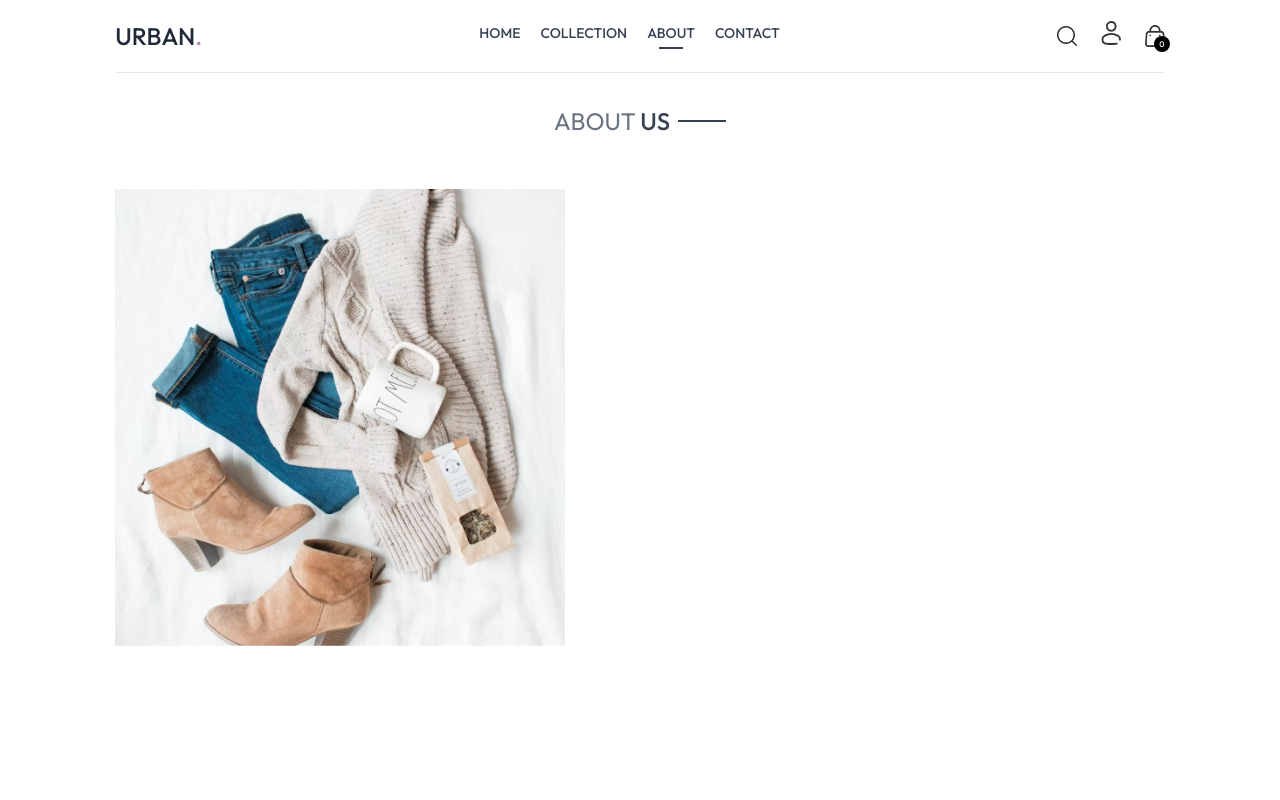
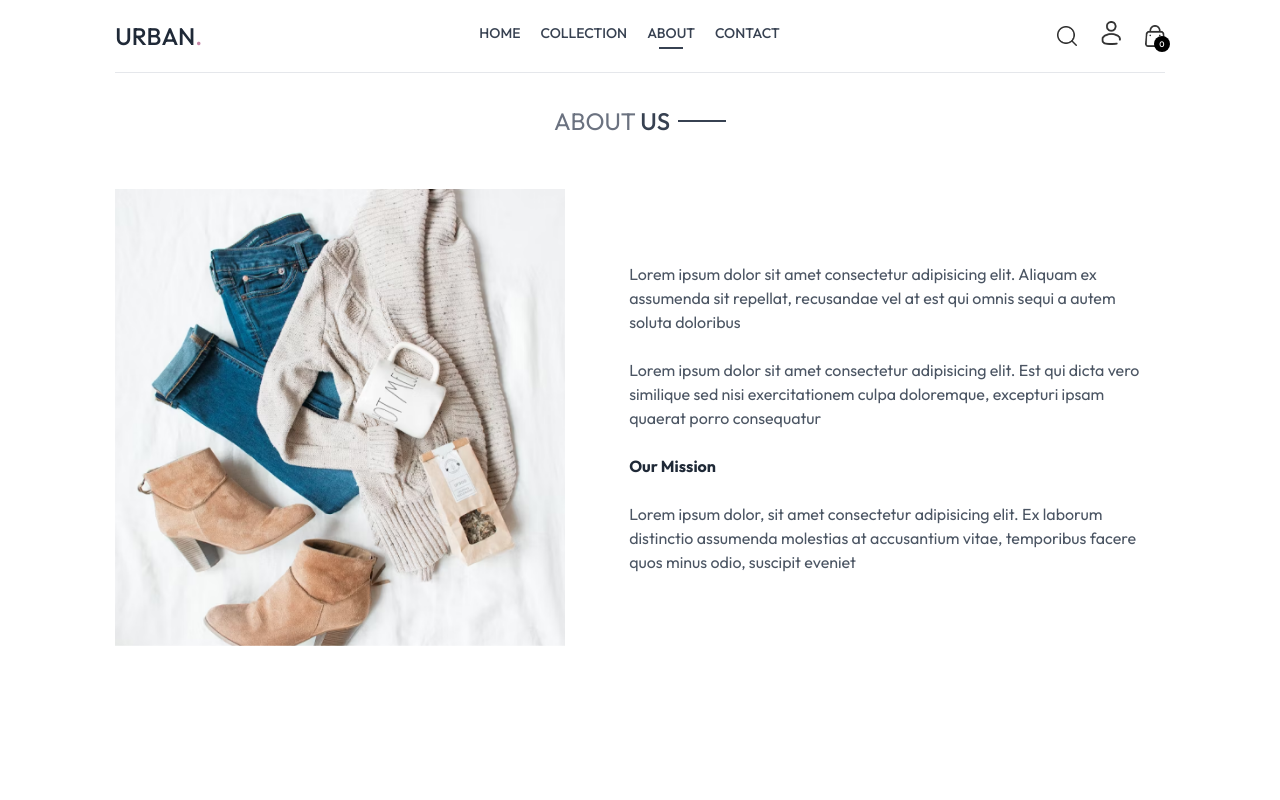
Before and after one commit to ashrafultusar/urban-frontend, a React (Vite) app in the folder urban-frontend/: page /about in a window 1280 px wide. Shown: the top 800 px of the page. Built offline with nearby package versions, Linux system fonts and the light colour scheme.

Commit message:
added p on about

```diff
--- a/urban-frontend/src/pages/About.jsx
+++ b/urban-frontend/src/pages/About.jsx
@@ -11,7 +11,10 @@ const About = () => {
           <div className="my-10 flex flex-col md:flex-row gap-16">
               <img className="w-full md:max-w-[450px]" src={assets.about_img} alt="" />
               <div className="flex flex-col justify-center gap-6 md:w-2/4 text-gray-600">
-
+                  <p>Lorem ipsum dolor sit amet consectetur adipisicing elit. Aliquam ex assumenda sit repellat, recusandae vel at est qui omnis sequi a autem soluta doloribus</p>
+                  <p>Lorem ipsum dolor sit amet consectetur adipisicing elit. Est qui dicta vero similique sed nisi exercitationem culpa doloremque, excepturi ipsam quaerat porro consequatur</p>
+                  <b className="text-gray-800 ">Our Mission</b>
+                  <p>Lorem ipsum dolor, sit amet consectetur adipisicing elit. Ex laborum distinctio assumenda molestias at accusantium vitae, temporibus facere quos minus odio, suscipit eveniet</p>
               </div>
           </div>
     </div>
```
